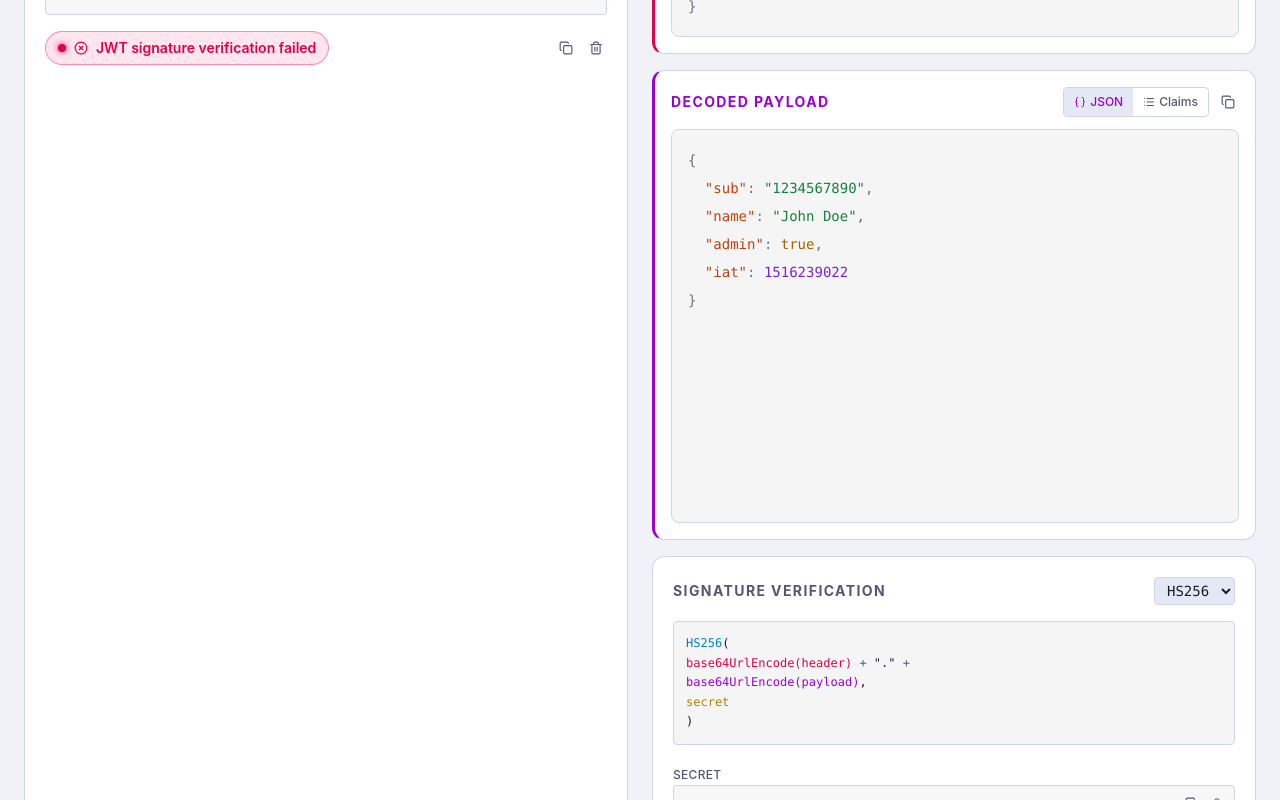
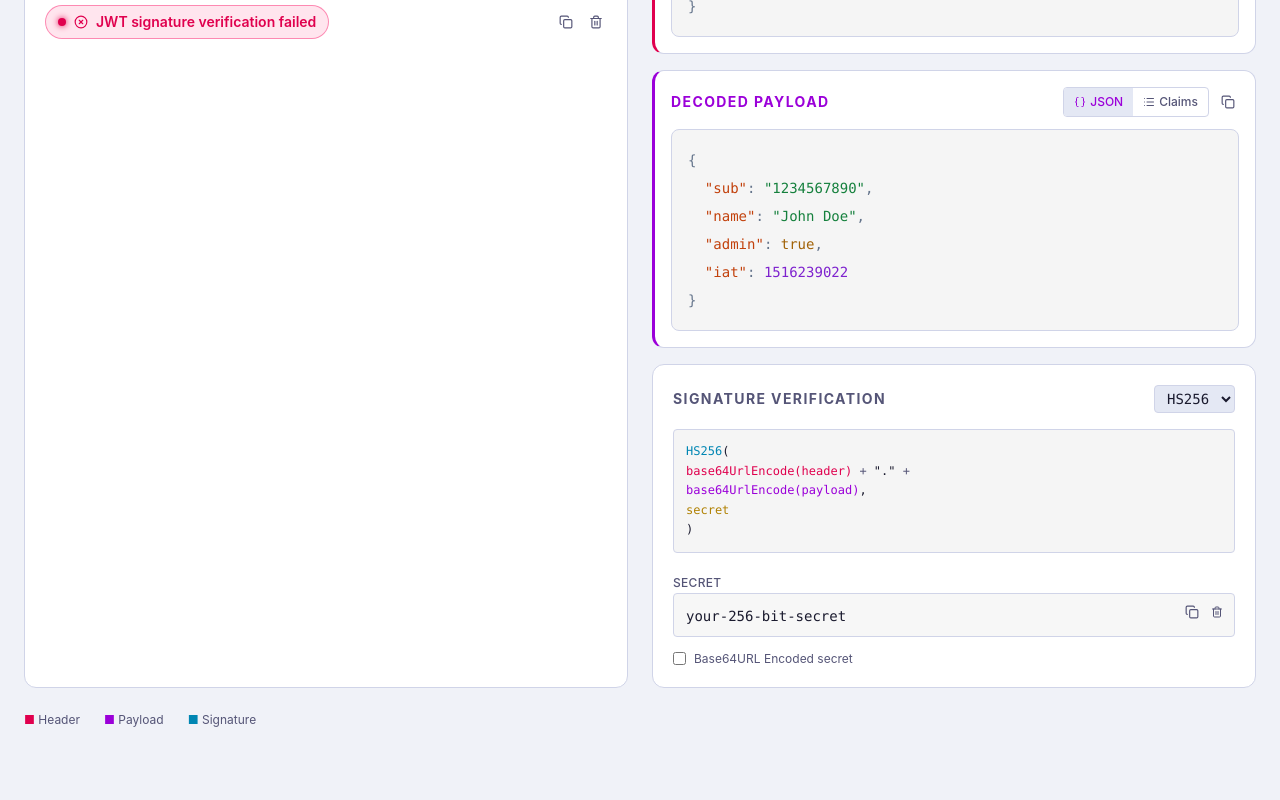
Before and after one commit to utshabeb/jwt-ut, a Next.js app: page / in a window 1280 px wide. Shown: the part 480-1280 px from the top of the page. Built offline with nearby package versions, Linux system fonts and the light colour scheme.

Commit message:
Auto-height for encoded token, decoded header/payload, and signature key textareas

```diff
--- a/components/debugger/DebuggerPage.tsx
+++ b/components/debugger/DebuggerPage.tsx
@@ -21,6 +21,36 @@ import {
   isHmacAlg,
 } from "@/lib/jwt/constants";
 import { isPublicToken } from "@/lib/jwt/jwks";
+
+// ---- Auto-resizing textarea ----
+function AutoTextarea({
+  value,
+  onChange,
+  placeholder,
+  className,
+  style,
+  spellCheck,
+}: React.TextareaHTMLAttributes<HTMLTextAreaElement>) {
+  const ref = useRef<HTMLTextAreaElement>(null);
+  useEffect(() => {
+    const ta = ref.current;
+    if (!ta) return;
+    ta.style.height = "auto";
+    ta.style.height = `${ta.scrollHeight}px`;
+  }, [value]);
+  return (
+    <textarea
+      ref={ref}
+      value={value}
+      onChange={onChange}
+      placeholder={placeholder}
+      className={className}
+      style={{ ...style, resize: "none", overflow: "hidden" }}
+      spellCheck={spellCheck}
+      rows={1}
+    />
+  );
+}
 
 // ---- Default example token (pre-signed HS256) ----
 const EXAMPLE_TOKEN =
@@ -547,9 +577,9 @@ export default function DebuggerPage() {
                   Secret
                 </label>
                 <div className="relative">
-                  <textarea
+                 <AutoTextarea
                     value={secret}
-                    onChange={(e) => setSecret(e.target.value)}
+                    onChange={(e) => setSecret((e.target as HTMLTextAreaElement).value)}
                     rows={2}
                     placeholder="Enter HMAC secret..."
                     className="w-full rounded p-3 font-mono text-sm"
@@ -591,9 +621,9 @@ export default function DebuggerPage() {
                   >
                     Public Key (verify)
                   </label>
-                  <textarea
+                  <AutoTextarea
                     value={publicKey}
-                    onChange={(e) => setPublicKey(e.target.value)}
+                    onChange={(e) => setPublicKey((e.target as HTMLTextAreaElement).value)}
                     rows={4}
                     placeholder="-----BEGIN PUBLIC KEY-----&#10;..."
                     className="w-full rounded p-3 font-mono text-xs"
@@ -613,9 +643,9 @@ export default function DebuggerPage() {
                     >
                       Private Key (sign)
                     </label>
-                    <textarea
+                    <AutoTextarea
                       value={privateKey}
-                      onChange={(e) => setPrivateKey(e.target.value)}
+                      onChange={(e) => setPrivateKey((e.target as HTMLTextAreaElement).value)}
                       rows={4}
                       placeholder="-----BEGIN PRIVATE KEY-----&#10;..."
                       className="w-full rounded p-3 font-mono text-xs"
@@ -732,7 +762,7 @@ function Panel({
           value={jsonValue}
           onChange={handleJsonChange}
           editable={editable}
-          rows={title.includes("Header") ? 5 : 14}
+          minRows={title.includes("Header") ? 3 : 5}
           hasError={!!jsonError}
           errorMessage={jsonError}
           accentColor={color}
@@ -823,7 +853,7 @@ function ColoredTokenInput({
       onCompositionEnd={() => { isComposing.current = false; handleInput(); }}
       data-placeholder="Paste a JWT here…"
       spellCheck={false}
-      className="w-full rounded p-3 font-mono text-sm leading-relaxed break-all min-h-[120px] outline-none"
+      className="w-full rounded p-3 font-mono text-sm leading-relaxed break-all outline-none"
       style={{
         backgroundColor: "var(--jwt-input-bg)",
         border: hasError ? "1px solid var(--jwt-red)" : "1px solid var(--jwt-border)",
--- a/components/debugger/JsonView.tsx
+++ b/components/debugger/JsonView.tsx
@@ -80,7 +80,7 @@ interface JsonViewProps {
   value: string;
   onChange?: (v: string) => void;
   editable?: boolean;
-  rows?: number;
+  minRows?: number;
   hasError?: boolean;
   errorMessage?: string;
   accentColor?: string;
@@ -90,7 +90,7 @@ export default function JsonView({
   value,
   onChange,
   editable = false,
-  rows = 7,
+  minRows = 3,
   hasError = false,
   errorMessage,
   accentColor,
@@ -99,7 +99,6 @@ export default function JsonView({
   const textareaRef = useRef<HTMLTextAreaElement>(null);
   const highlightRef = useRef<HTMLPreElement>(null);
 
-  // Pretty-print for read-only; use raw value for editable so cursor stays correct
   let display = value;
   try { display = JSON.stringify(JSON.parse(value), null, 2); } catch { /* keep raw */ }
 
@@ -111,7 +110,7 @@ export default function JsonView({
     ? (accentColor ?? "var(--jwt-cyan)")
     : "var(--jwt-border)";
 
-  const minH = `${rows * 1.75}rem`;
+  const minH = `${minRows * 1.75}rem`;
 
   // Sync scroll between textarea and highlight layer
   const syncScroll = () => {
@@ -128,7 +127,6 @@ export default function JsonView({
     ta.style.height = "auto";
     ta.style.height = `${ta.scrollHeight}px`;
   }, [value]);
-
   const sharedStyle: React.CSSProperties = {
     fontFamily: '"JetBrains Mono","Fira Code","Cascadia Code",Consolas,monospace',
     fontSize: "0.875rem",
@@ -140,6 +138,7 @@ export default function JsonView({
     minHeight: minH,
     width: "100%",
     boxSizing: "border-box",
+    height: "auto",
   };
 
   return (
@@ -153,7 +152,7 @@ export default function JsonView({
     >
       {/* Read-only: just the highlighted pre */}
       {!editable && (
-        <pre style={{ ...sharedStyle, background: "transparent", color: "var(--jwt-text)", overflow: "auto" }}>
+        <pre style={{ ...sharedStyle, background: "transparent", color: "var(--jwt-text)", overflow: "visible", height: "auto" }}>
           {tokens.map((tok, i) => (
             <span key={i} style={{ color: COLOR[tok.type] }}>{tok.value}</span>
           ))}
@@ -171,8 +170,9 @@ export default function JsonView({
               ...sharedStyle,
               position: "absolute",
               inset: 0,
+              height: "100%",
               background: "transparent",
-              color: "transparent", // text hidden — only spans show
+              color: "transparent",
               pointerEvents: "none",
               overflow: "hidden",
               zIndex: 0,
```
